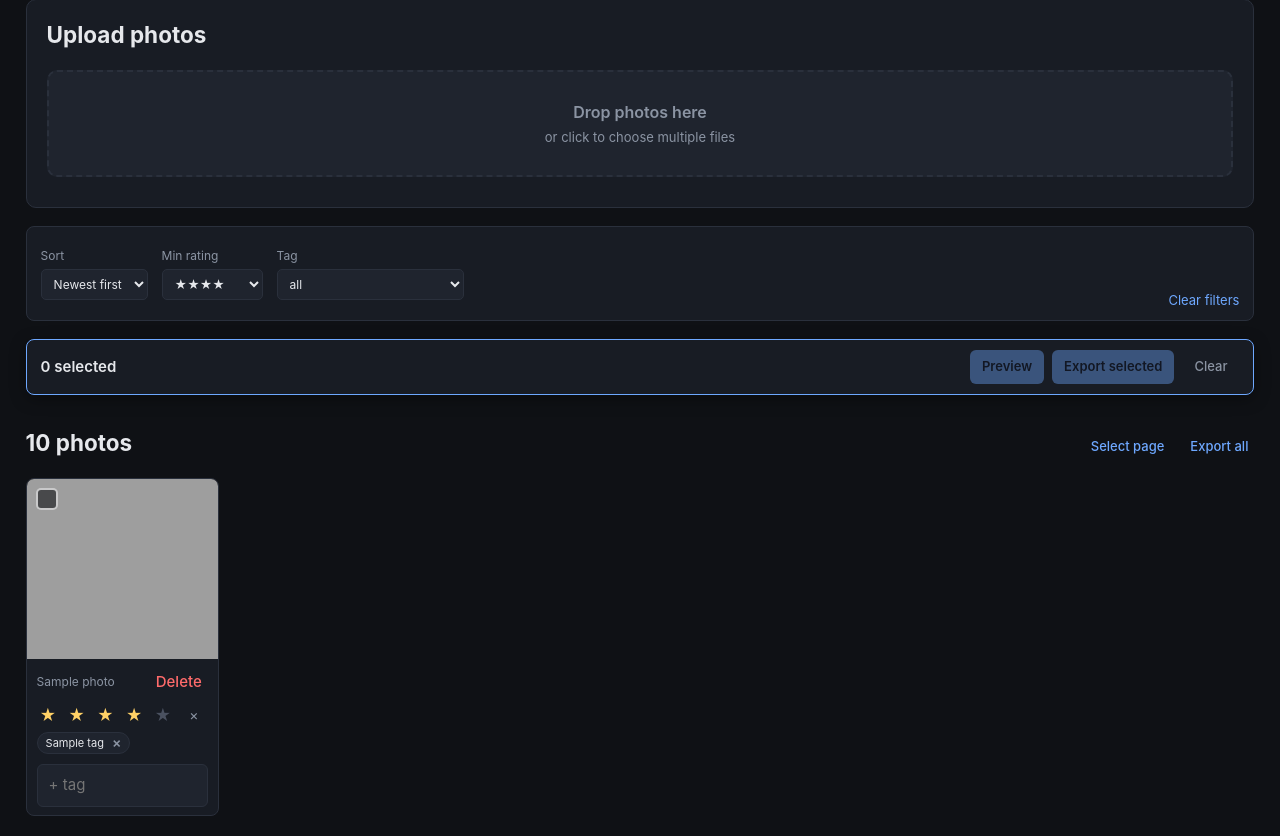
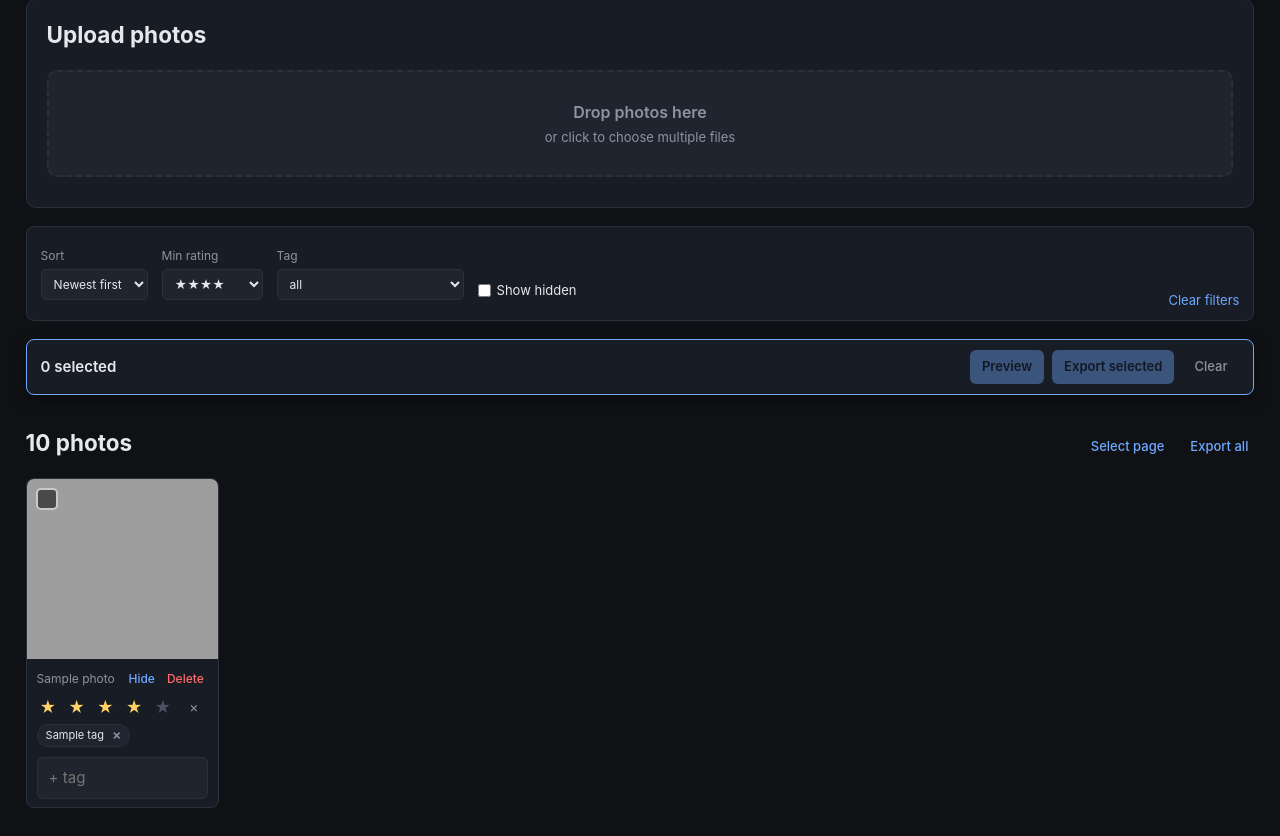
Before and after one commit to alexrutz/lock, a FastAPI app: template app/templates/gallery.html in a window 1280 px wide. Shown: the part 81-917 px from the top of the page. After the commit the page ends 889 px from the top, so only its background shows below. Run offline with FastAPI, Linux system fonts and the light colour scheme; the template is opened without the code that fills it: most values are stand-ins (such as "Sample title", 1, 10 or a date in 2020); grey boxes are pictures that could not be loaded.

Commit message:
Add hide/unhide so bad photos stay archived but out of the way
A new photos.hidden int column (plaintext, like rating) marks photos
that should disappear from the default gallery and the viewer's prev/
next stepping. The filter bar gets a "Show hidden" checkbox that
re-includes them with a HIDDEN badge and dimmed thumbnail; hidden
photos remain rate-able, taggable, deletable, and are still part of
"Export all" so a full backup is genuinely full.

Per-tile Hide/Unhide button next to Delete, plus a Hide/Unhide button
in the viewer top bar for single-image mode. Both POST /photo/{id}/hide
with hidden=true|false and reload after — pagination and filter context
make a smart in-place toggle more complex than it's worth.

Old DBs gain the column via ALTER TABLE on next startup.

https://claude.ai/code/session_01UAYKdhuR9dE7FvfYQrs6od

```diff
--- a/app/db.py
+++ b/app/db.py
@@ -29,6 +29,7 @@ CREATE TABLE IF NOT EXISTS photos (
     thumb_wrap_nonce BLOB NOT NULL,
     thumb_nonce BLOB NOT NULL,
     rating INTEGER NOT NULL DEFAULT 0,
+    hidden INTEGER NOT NULL DEFAULT 0,
     uploaded_at TEXT NOT NULL DEFAULT CURRENT_TIMESTAMP
 );
 
@@ -69,6 +70,8 @@ def _migrate(conn: sqlite3.Connection) -> None:
     cols = {r["name"] for r in conn.execute("PRAGMA table_info(photos)")}
     if "rating" not in cols:
         conn.execute("ALTER TABLE photos ADD COLUMN rating INTEGER NOT NULL DEFAULT 0")
+    if "hidden" not in cols:
+        conn.execute("ALTER TABLE photos ADD COLUMN hidden INTEGER NOT NULL DEFAULT 0")
 
 
 def init_db() -> None:
--- a/app/main.py
+++ b/app/main.py
@@ -40,6 +40,7 @@ def index(
     sort: str = "newest",
     min_rating: int = 0,
     tag: int | None = None,
+    show_hidden: bool = False,
 ):
     if not vault_initialized():
         return _redirect("/setup")
@@ -58,7 +59,9 @@ def index(
     if tag is not None and tag not in valid_tag_ids:
         tag = None
 
-    total = photos.count_photos(min_rating=min_rating, filter_tag_id=tag)
+    total = photos.count_photos(
+        min_rating=min_rating, filter_tag_id=tag, include_hidden=show_hidden,
+    )
     pages = max(1, (total + GALLERY_PAGE_SIZE - 1) // GALLERY_PAGE_SIZE)
     if page > pages:
         page = pages
@@ -67,6 +70,7 @@ def index(
         session,
         limit=GALLERY_PAGE_SIZE, offset=offset,
         sort=sort, min_rating=min_rating, filter_tag_id=tag,
+        include_hidden=show_hidden,
     )
 
     return templates.TemplateResponse(
@@ -81,6 +85,7 @@ def index(
             "min_rating": min_rating,
             "active_tag": tag,
             "all_tags": all_tags,
+            "show_hidden": show_hidden,
         },
     )
 
@@ -206,6 +211,19 @@ def delete(photo_id: int, session: _Session = Depends(auth.require_session)):
     return _redirect("/")
 
 
+@app.post("/photo/{photo_id}/hide")
+def hide(
+    request: Request,
+    photo_id: int,
+    hidden: bool = Form(...),
+    session: _Session = Depends(auth.require_session),
+):
+    new_state = photos.set_hidden(photo_id, hidden)
+    if _wants_json(request):
+        return {"id": photo_id, "hidden": new_state}
+    return _redirect("/")
+
+
 @app.post("/photo/{photo_id}/rate")
 def rate(
     request: Request,
--- a/app/static/gallery.js
+++ b/app/static/gallery.js
@@ -38,6 +38,7 @@
   const pagePhotos = tiles.map((t) => ({
     id: Number(t.dataset.photoId),
     name: t.dataset.photoName,
+    hidden: t.dataset.hidden === "1",
   }));
 
   tiles.forEach((tile) => {
@@ -55,19 +56,44 @@
       saveSelection(selection);
       refreshActionBar();
     });
-    // Clicks on the checkbox label shouldn't trigger the tile-image link.
     tile.querySelector(".select-box").addEventListener("click", (e) => e.stopPropagation());
 
     const link = tile.querySelector(".tile-image-link");
     link.addEventListener("click", (e) => {
       e.preventDefault();
-      openViewer([{ id, name: tile.dataset.photoName }], 0);
+      openViewer([{ id, name: tile.dataset.photoName, hidden: tile.dataset.hidden === "1" }], 0);
     });
 
     wireStars(tile, id);
     wireTagRemove(tile, id);
     wireTagAdd(tile, id);
+    wireHide(tile, id);
   });
+
+  function wireHide(tile, id) {
+    const btn = tile.querySelector(".hide-btn");
+    if (!btn) return;
+    btn.addEventListener("click", async () => {
+      const currentlyHidden = btn.dataset.hidden === "1";
+      await postHide(id, !currentlyHidden);
+      // Tile state depends on whether show_hidden is currently active;
+      // a reload is the simplest correct outcome (the tile may need to
+      // appear or disappear from the page).
+      window.location.reload();
+    });
+  }
+
+  async function postHide(id, hidden) {
+    const fd = new FormData();
+    fd.append("hidden", hidden ? "true" : "false");
+    const res = await fetch(`/photo/${id}/hide`, {
+      method: "POST",
+      headers: { Accept: "application/json" },
+      body: fd,
+    });
+    if (!res.ok) throw new Error(`HTTP ${res.status}`);
+    return res.json();
+  }
 
   // ---------- top-level buttons ----------
   btnPreview.addEventListener("click", () => {
@@ -129,6 +155,7 @@
   const viewerClose = document.getElementById("viewer-close");
   const viewerPrev = document.getElementById("viewer-prev");
   const viewerNext = document.getElementById("viewer-next");
+  const viewerHide = document.getElementById("viewer-hide");
 
   // Navigation state for *single*-image viewer mode:
   //   pagePhotos is the current page in render order; index points into it.
@@ -167,10 +194,15 @@
         `${viewerIndex + 1} / ${pagePhotos.length}  ·  ${cur ? cur.name : ""}`;
       viewerPrev.hidden = false;
       viewerNext.hidden = false;
+      viewerHide.hidden = false;
+      viewerHide.textContent = cur && cur.hidden ? "Unhide" : "Hide";
+      viewerHide.dataset.photoId = cur ? String(cur.id) : "";
+      viewerHide.dataset.hidden = cur && cur.hidden ? "1" : "0";
     } else {
       viewerCaption.textContent = `${n} photo${n === 1 ? "" : "s"}`;
       viewerPrev.hidden = true;
       viewerNext.hidden = true;
+      viewerHide.hidden = true;
     }
   }
 
@@ -189,6 +221,18 @@
   viewerClose.addEventListener("click", closeViewer);
   viewerPrev.addEventListener("click", () => stepViewer(-1));
   viewerNext.addEventListener("click", () => stepViewer(1));
+  viewerHide.addEventListener("click", async () => {
+    const id = Number(viewerHide.dataset.photoId);
+    if (!id) return;
+    const currentlyHidden = viewerHide.dataset.hidden === "1";
+    try {
+      await postHide(id, !currentlyHidden);
+      // Closing + reloading is the safest behavior — the photo may now
+      // be excluded from the gallery (depending on show_hidden).
+      closeViewer();
+      window.location.reload();
+    } catch (err) { console.error(err); }
+  });
 
   // Click on the dimmed background closes (but not clicks on images).
   viewer.addEventListener("click", (e) => {
--- a/app/static/style.css
+++ b/app/static/style.css
@@ -275,6 +275,16 @@ code {
   border-radius: 5px;
   font: inherit;
 }
+.filter-form .show-hidden {
+  display: flex;
+  flex-direction: row;
+  align-items: center;
+  gap: 6px;
+  color: var(--text);
+  font-size: 13px;
+  user-select: none;
+}
+.filter-form .show-hidden input { margin: 0; }
 .filter-form .clear {
   margin-left: auto;
   color: var(--accent);
@@ -285,7 +295,8 @@ code {
 /* Tile rows */
 .tile figcaption { padding: 8px 10px; display: flex; flex-direction: column; gap: 6px; }
 .tile .row { display: flex; align-items: center; gap: 6px; min-height: 22px; }
-.tile .row.name-row { justify-content: space-between; }
+.tile .row.name-row { justify-content: space-between; gap: 4px; }
+.tile .row.name-row .link { padding: 2px 4px; font-size: 12px; }
 .tile .name { font-size: 12px; color: var(--muted); }
 
 /* Stars */
@@ -429,6 +440,25 @@ code {
 }
 .tile.selected { outline: 2px solid var(--accent); outline-offset: -1px; }
 
+/* Hidden state */
+.tile.is-hidden .tile-image-link img { opacity: 0.4; filter: grayscale(0.6); }
+.tile.is-hidden:hover .tile-image-link img { opacity: 0.7; }
+.hidden-badge {
+  position: absolute;
+  top: 6px;
+  right: 6px;
+  z-index: 2;
+  font-size: 10px;
+  font-weight: 700;
+  letter-spacing: 0.5px;
+  background: rgba(0, 0, 0, 0.75);
+  color: var(--warn);
+  padding: 2px 6px;
+  border-radius: 4px;
+  pointer-events: none;
+}
+.hide-btn { font-size: 12px; }
+
 /* Viewer modal */
 .viewer {
   position: fixed;
@@ -470,6 +500,12 @@ code {
 }
 .viewer-btn:hover { background: rgba(255, 255, 255, 0.16); }
 .viewer-btn[hidden] { display: none; }
+.viewer-text-btn {
+  width: auto;
+  padding: 0 14px;
+  font-size: 14px;
+  font-weight: 500;
+}
 
 .viewer-grid {
   flex: 1;
--- a/app/templates/gallery.html
+++ b/app/templates/gallery.html
@@ -53,7 +53,13 @@
         {% endfor %}
       </select>
     </label>
-    {% if sort != 'newest' or min_rating > 0 or active_tag %}
+    <label class="show-hidden">
+      <input type="checkbox" name="show_hidden" value="1"
+             {% if show_hidden %}checked{% endif %}
+             onchange="this.form.submit()">
+      <span>Show hidden</span>
+    </label>
+    {% if sort != 'newest' or min_rating > 0 or active_tag or show_hidden %}
       <a class="clear" href="/">Clear filters</a>
     {% endif %}
   </form>
@@ -94,17 +100,26 @@
   {% else %}
     <div class="grid">
       {% for p in photos %}
-        <figure class="tile" data-photo-id="{{ p.id }}" data-photo-name="{{ p.name }}" data-rating="{{ p.rating }}">
+        <figure class="tile {% if p.hidden %}is-hidden{% endif %}"
+                data-photo-id="{{ p.id }}"
+                data-photo-name="{{ p.name }}"
+                data-rating="{{ p.rating }}"
+                data-hidden="{{ 1 if p.hidden else 0 }}">
           <label class="select-box">
             <input type="checkbox" class="select-cb" aria-label="Select photo">
             <span></span>
           </label>
+          {% if p.hidden %}<span class="hidden-badge" aria-label="Hidden">HIDDEN</span>{% endif %}
           <a href="/photo/{{ p.id }}" class="tile-image-link" target="_blank" rel="noopener">
             <img src="/thumb/{{ p.id }}" alt="{{ p.name }}" loading="lazy" decoding="async">
           </a>
           <figcaption>
             <div class="row name-row">
               <span class="name" title="{{ p.name }}">{{ p.name }}</span>
+              <button type="button" class="link hide-btn"
+                      data-hidden="{{ 1 if p.hidden else 0 }}">
+                {% if p.hidden %}Unhide{% else %}Hide{% endif %}
+              </button>
               <form method="post" action="/photo/{{ p.id }}/delete"
                     onsubmit="return confirm('Delete {{ p.name }}?')">
                 <button type="submit" class="link danger">Delete</button>
@@ -139,7 +154,7 @@
 
     {% if pages > 1 %}
       <nav class="pager">
-        {% set qs %}sort={{ sort }}&min_rating={{ min_rating }}{% if active_tag %}&tag={{ active_tag }}{% endif %}{% endset %}
+        {% set qs %}sort={{ sort }}&min_rating={{ min_rating }}{% if active_tag %}&tag={{ active_tag }}{% endif %}{% if show_hidden %}&show_hidden=1{% endif %}{% endset %}
         {% if page > 1 %}
           <a href="?page=1&{{ qs }}">« First</a>
           <a href="?page={{ page - 1 }}&{{ qs }}">‹ Prev</a>
@@ -168,6 +183,7 @@
   <div class="viewer-bar">
     <span id="viewer-caption" class="viewer-caption"></span>
     <div class="viewer-controls">
+      <button type="button" id="viewer-hide" class="viewer-btn viewer-text-btn" hidden>Hide</button>
       <button type="button" id="viewer-prev" class="viewer-btn" aria-label="Previous">‹</button>
       <button type="button" id="viewer-next" class="viewer-btn" aria-label="Next">›</button>
       <button type="button" id="viewer-close" class="viewer-btn" aria-label="Close">×</button>
```
Also changed, not shown: app/photos.py (+29 -5 lines), README.md.
